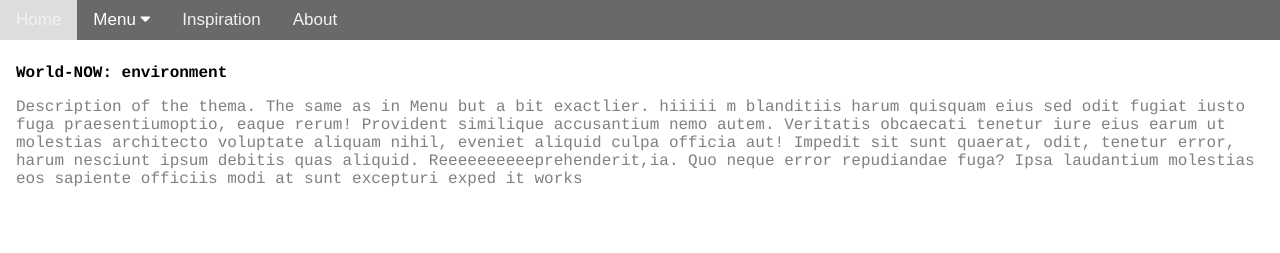
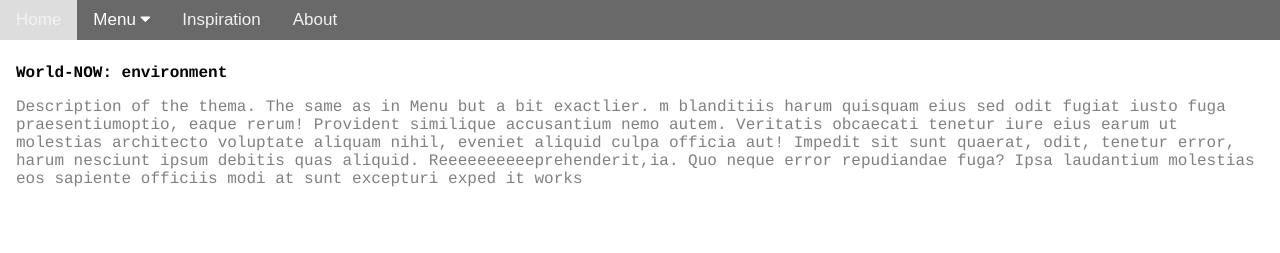
Before and after one commit to fern5-44/nawis.github.io, a plain HTML site: page Sites/environment.html in a window 1280 px wide. Shown: the top 253 px of the page. Drawn offline with Linux system fonts and the light colour scheme.

Commit message:
Update environment.html

```diff
--- a/Sites/environment.html
+++ b/Sites/environment.html
@@ -3,10 +3,9 @@
 <head>
 <meta charset="UTF-8">
 <meta name="viewport" content="width=device-width, initial-scale=1">
-
-
 <!-- Einbindung des zentralen Stylesheets -->
 <link rel="stylesheet" href="https://fern5-44.github.io/nawis.github.io/tools/style-site.css">
+
 <!-- NAVBAR -->
 <div id="navbar"></div>
 </head>
@@ -16,7 +15,7 @@
 <div class="main">
         <br>
           <b>World-NOW: environment</b>
-        <p>Description of the thema. The same as in Menu but a bit exactlier.   hiiiii
+        <p>Description of the thema. The same as in Menu but a bit exactlier.
         m blanditiis harum quisquam eius sed odit fugiat iusto fuga praesentiumoptio, eaque rerum! Provident similique accusantium nemo autem. Veritatis
           obcaecati tenetur iure eius earum ut molestias architecto voluptate aliquam nihil, eveniet aliquid culpa officia aut! Impedit sit sunt quaerat, odit,
           tenetur error, harum nesciunt ipsum debitis quas aliquid. Reeeeeeeeeeprehenderit,ia. Quo neque error repudiandae fuga? Ipsa laudantium molestias eos
@@ -48,7 +47,7 @@
            </table>
         <br>
         <h2>What says the others?</h2>
-        <p>So wie im <a href="#Buch S.8 Abschnitt 3">Zitat</a>angegeben, sehen wir das genauso.  m blanditiis harum quisquam eius sed odit fugiat iusto fuga praesentiumoptio, eaque rerum! Provident similique accusantium nemo autem. Veritatis
+        <p>So wie im <a href="#Buch S.8 Abschnitt 3">Zitat</a> angegeben, sehen wir das genauso.  m blanditiis harum quisquam eius sed odit fugiat iusto fuga praesentiumoptio, eaque rerum! Provident similique accusantium nemo autem. Veritatis
           obcaecati tenetur iure eius earum ut molestias architecto voluptate aliquam nihil, eveniet aliquid culpa officia aut! Impedit sit sunt quaerat, odit,
           tenetur error, harum nesciunt ipsum debitis quas aliquid. Reprehenderit,ia. Quo neque error repudiandae fuga? Ipsa laudantium molestias eos
           sapiente officiis modi at sunt excepturi expe  m blanditiis harum quisquam eius sed odit fugiat iusto fuga praesentiumoptio, eaque rerum! Provident similique accusantium nemo autem. Veritatis
@@ -57,7 +56,7 @@
           sapiente officiis modi at sunt excepturi expe <br> <br> m blanditiis harum quisquam eius sed odit fugiat iusto fuga praesentiumoptio, eaque rerum! Provident similique accusantium nemo autem. Veritatis
           obcaecati tenetur iure eius earum ut molestias architecto voluptate aliquam nihil, eveniet aliquid culpa officia aut! Impedit sit sunt quaerat, odit,
           tenetur error, harum nesciunt ipsum debitis quas aliquid. Reprehenderit,ia. Quo neque error repudiandae fuga? Ipsa laudantium molestias eos
-          sapiente officiis modi at sunt excepturi expe <a href="#Artiklel: WEB-Design">Ingrid</a>ehenderit,ia. Quo neque error repudiandae fuga? Ipsa laudantium molestias eos
+          sapiente officiis modi at sunt excepturi expe <a href="#Artiklel: WEB-Design">Ingrid</a> ehenderit,ia. Quo neque error repudiandae fuga? Ipsa laudantium molestias eos
           sapiente officiis modi at sunt excepturi expe <br>  m blanditiis harum quisqu </p>
         <br>
         <h2>What can we do now?</h2>
@@ -80,9 +79,6 @@
           <p>Der frühe Vogel fängt den Wurm</p>
           </details>
 
-</div>
-    </body>
-</html>
 </div>
 
 <!-- SCRIPTS -->
```
